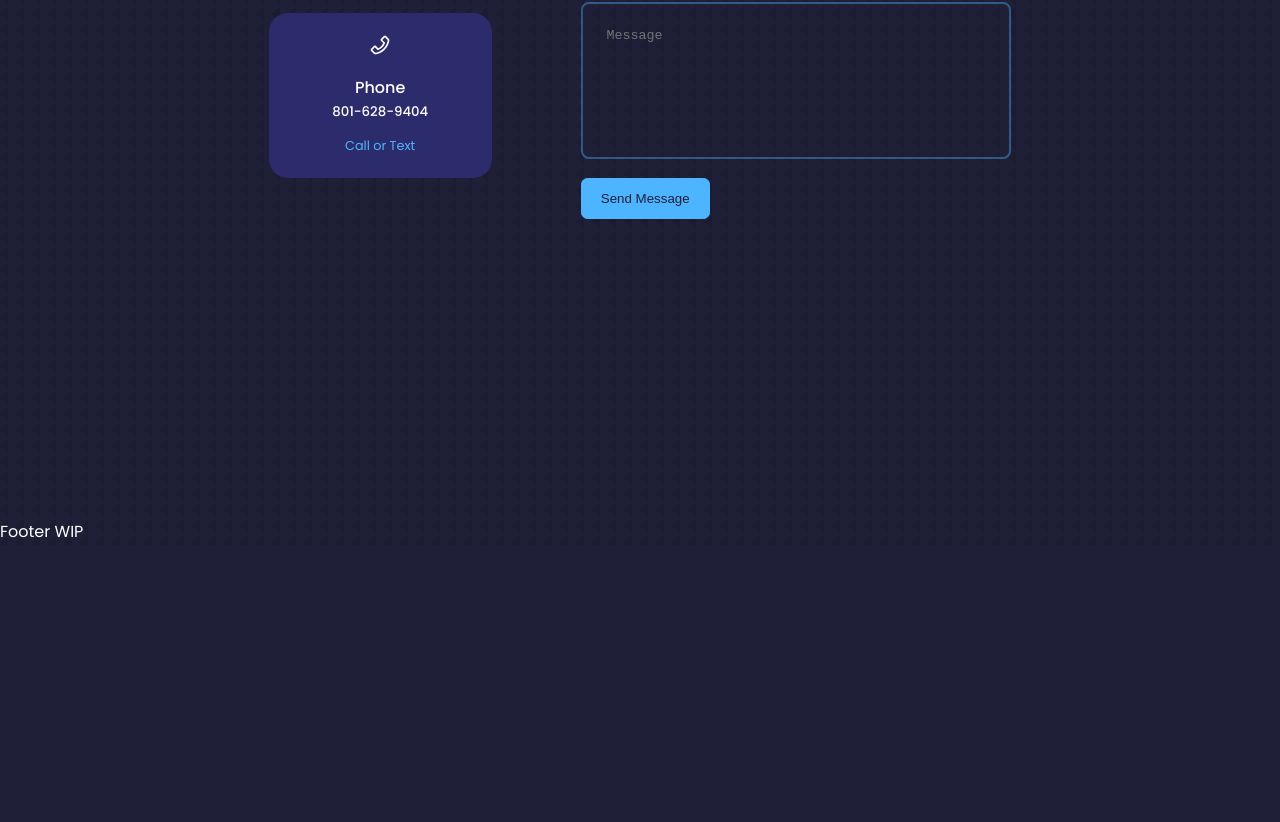
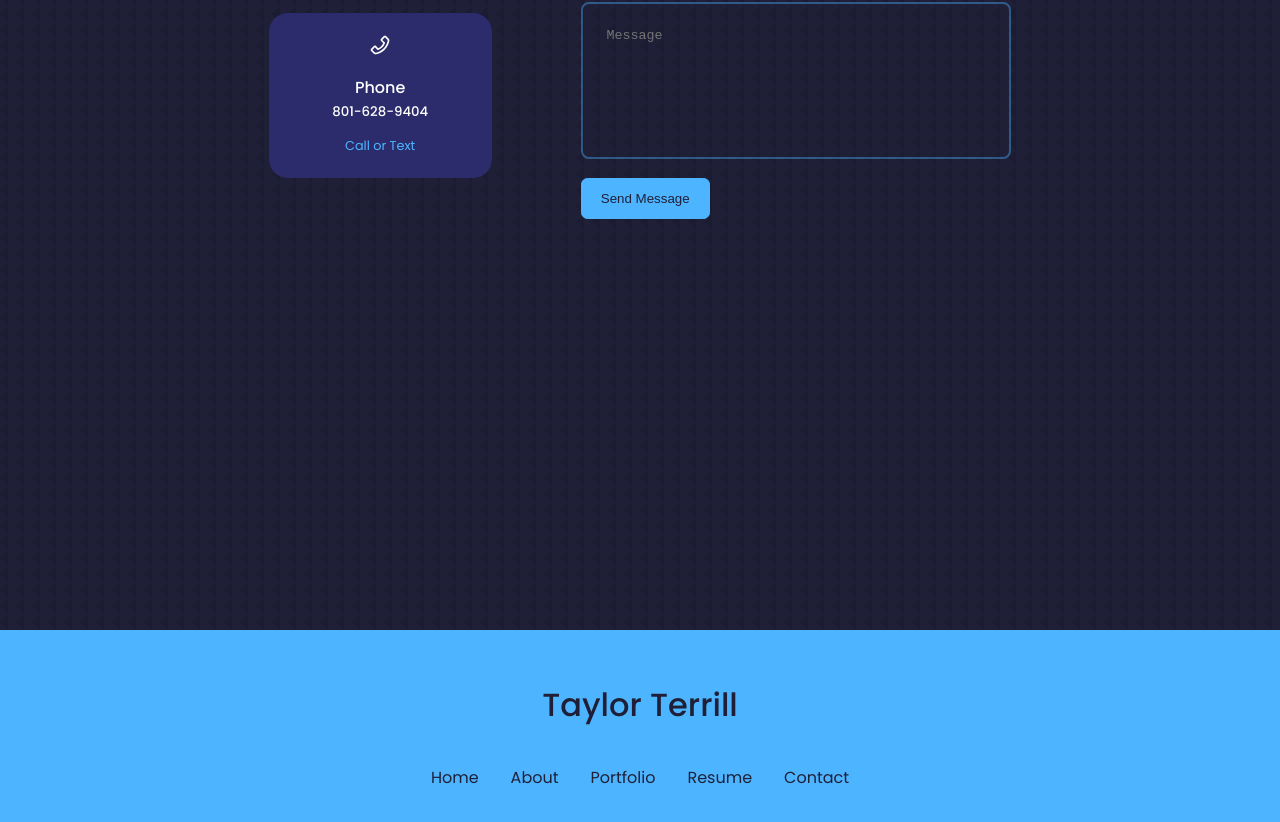
Before and after one commit to taylorterrill/Terrill-ReactPortfolio, a React (Create React App) app: page / in a window 1280 px wide. Shown: the part 3994-4816 px from the top of the page. Before the commit the page ends 4539 px from the top, so only its background shows below. Built offline with nearby package versions, Linux system fonts and the light colour scheme.

Commit message:
footer done

```diff
--- a/src/components/footer/Footer.jsx
+++ b/src/components/footer/Footer.jsx
@@ -3,7 +3,17 @@ import './footer.css'
 
 const Footer = () => {
   return (
-    <div>Footer WIP</div>
+    <footer>
+      <a href='#' className='footer__title'>Taylor Terrill</a>
+      <ul className='permalinks'>
+        <li><a href='#'>Home</a></li>
+        <li><a href='#about'>About</a></li>
+        <li><a href='#portfolio'>Portfolio</a></li>
+        <li><a href='#resume'>Resume</a></li>
+        <li><a href='#contact'>Contact</a></li>
+      </ul>
+
+    </footer>
   )
 }
 
--- a/src/components/footer/footer.css
+++ b/src/components/footer/footer.css
@@ -0,0 +1,28 @@
+footer {
+    background: var(--color-primary);
+    padding: 3rem 0;
+    text-align: center;
+    font-size: 0.9;
+    margin-top: 7rem;
+}
+
+footer a {
+    color: var(--color-bg);
+}
+
+.footer__title {
+    font-size: 2rem;
+    font-weight: 500;
+    margin-bottom: 2rem;
+    display: inline-block;
+}
+
+.permalinks {
+    display: flex;
+    flex-wrap: wrap;
+    justify-content: center;
+    gap: 2rem;
+    margin: 0 auto 5rem;
+}
+
+/* todo media queries */
```
